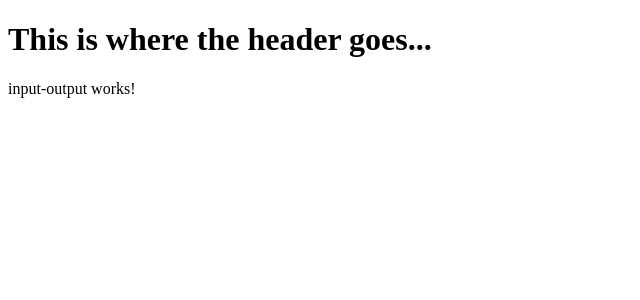
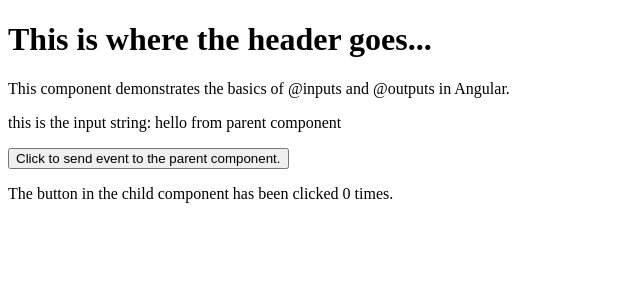
Before and after one commit to Aeddi13/AngularLearnspace, an Angular app: page /inputoutput in a window 1280 px wide. Shown: the top 300 px of the page, without its empty margins (0-640 px from the left). Built offline with nearby package versions, Linux system fonts and the light colour scheme.

Commit message:
feat: added logic to input output component

```diff
--- a/src/app/app.module.ts
+++ b/src/app/app.module.ts
@@ -5,12 +5,14 @@
 import { AppComponent } from './app.component';
 import { TopicsOverviewComponent } from './topics-overview/topics-overview.component';
 import { InputOutputComponent } from './input-output/input-output.component';
+import { InputOutputChildComponent } from './input-output/input-output-child/input-output-child.component';
 
 @NgModule({
   declarations: [
     AppComponent,
     TopicsOverviewComponent,
-    InputOutputComponent
+    InputOutputComponent,
+    InputOutputChildComponent
   ],
   imports: [
     BrowserModule,
--- /dev/null
+++ b/src/app/input-output/input-output-child/input-output-child.component.html
@@ -0,0 +1,3 @@
+<p>this is the input string: {{InputString}}</p>
+
+<button (click)="buttonClicked()">Click to send event to the parent component.</button>
--- /dev/null
+++ b/src/app/input-output/input-output-child/input-output-child.component.ts
@@ -0,0 +1,25 @@
+import { Component, Input, OnInit, Output, EventEmitter } from '@angular/core';
+
+@Component({
+  selector: 'app-input-output-child',
+  templateUrl: './input-output-child.component.html',
+  styleUrls: ['./input-output-child.component.scss']
+})
+export class InputOutputChildComponent implements OnInit {
+
+  constructor() { }
+
+  ngOnInit() {
+  }
+
+  private numberOfClicks: number = 0;
+
+  @Input() InputString: string;
+
+  @Output() ButtonClickedEvent: EventEmitter<number> = new EventEmitter<number>();
+
+  buttonClicked(){
+    this.numberOfClicks++;
+    this.ButtonClickedEvent.emit(this.numberOfClicks);
+  }
+}
--- a/src/app/input-output/input-output.component.html
+++ b/src/app/input-output/input-output.component.html
@@ -1 +1,7 @@
-<p>input-output works!</p>
+<p>This component demonstrates the basics of @inputs and @outputs in Angular.</p>
+
+<!--  The input property of the child component can be set from the outside with a normal binding using square brackets []  -->
+<!--  The parent component listens to the output event of the child component using the normal brackes ().  -->
+<app-input-output-child [InputString]="StringProperty" (ButtonClickedEvent)="updateNumberOfClicks($event)"></app-input-output-child>
+
+<p>The button in the child component has been clicked {{numberOfClicksInChild}} times.</p>
--- a/src/app/input-output/input-output.component.ts
+++ b/src/app/input-output/input-output.component.ts
@@ -11,4 +11,12 @@
   ngOnInit() {
   }
 
+  StringProperty: string = "hello from parent component";
+
+  updateNumberOfClicks(numerOfClicks: number)
+  {
+    this.numberOfClicksInChild = numerOfClicks;
+  }
+
+  numberOfClicksInChild: number = 0;
 }
```
Also changed, not shown: src/app/input-output/input-output-child/input-output-child.component.scss (added), 1 other file (tests, documents, lock files or other folders).
